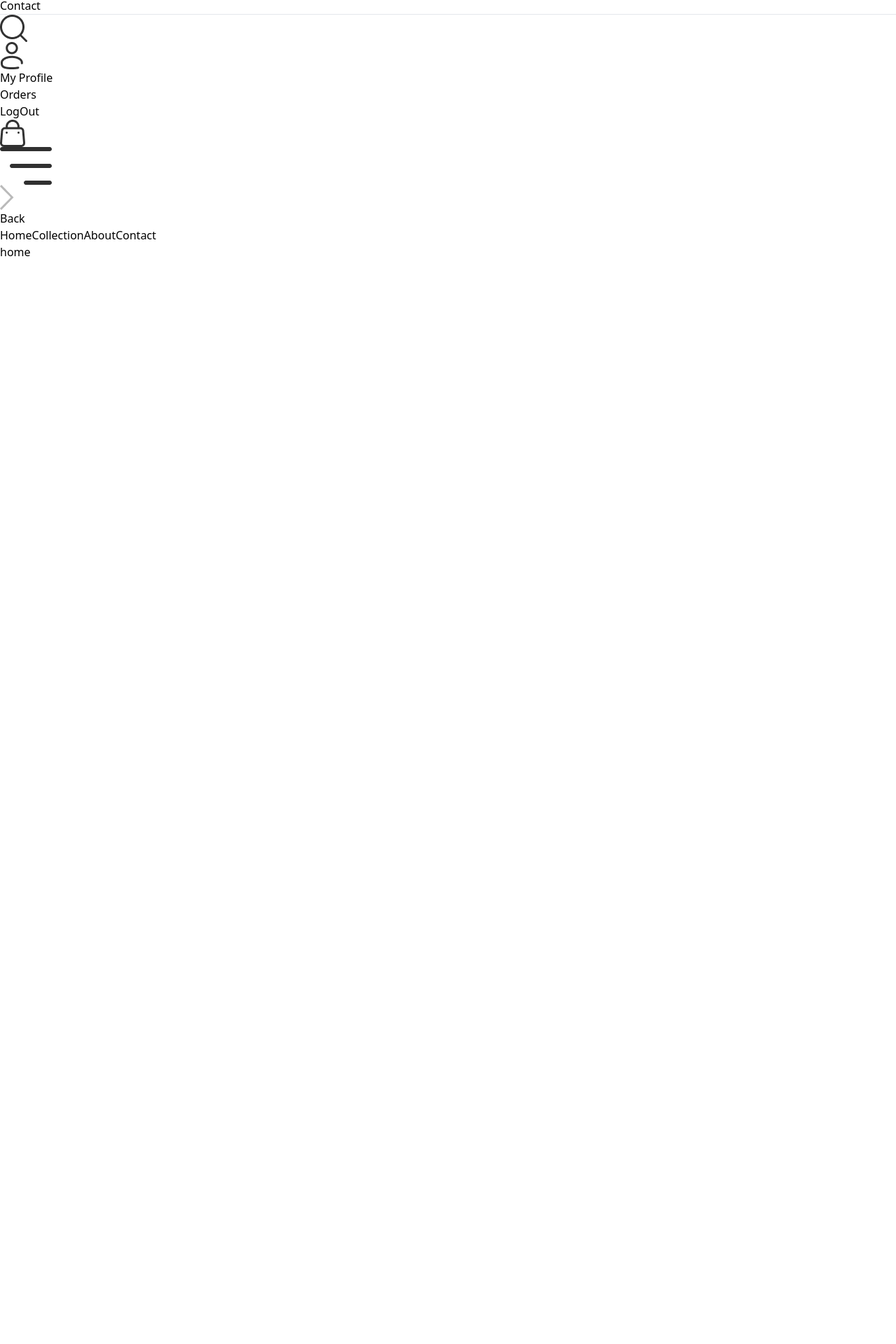
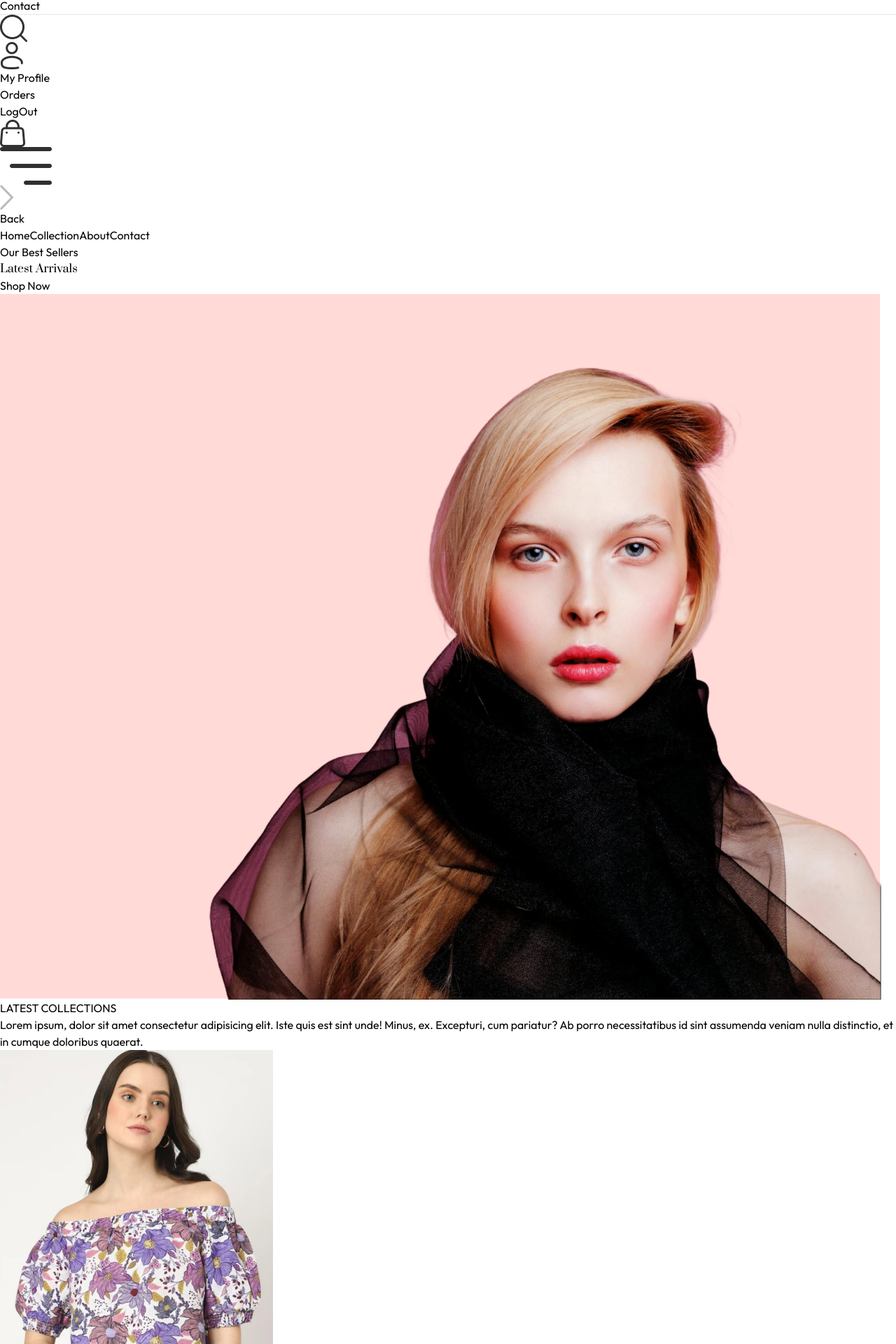
Before and after one commit to Nafis-Foysal-Ashik/Ecommerce, a React (Vite) app: page / in a window 1280 px wide. Shown: the part 150-2070 px from the top of the page at 70% size. Before the commit the page ends 800 px from the top, so only its background shows below. Built offline with nearby package versions, Linux system fonts and the light colour scheme.

Commit message:
some useful conponents and context added

```diff
--- a/src/App.jsx
+++ b/src/App.jsx
@@ -1,6 +1,6 @@
 import React from 'react'
 import { Routes, Route } from 'react-router-dom'
-import Home from './pages/home'
+import Home from './pages/Home'
 import Collecttion from './pages/Collection'
 import About from './pages/About'
 import Contact from './pages/Contact'
--- /dev/null
+++ b/src/components/Hero.jsx
@@ -0,0 +1,27 @@
+import React from 'react'
+import { assets } from '../assets/assets'
+
+function Hero() {
+  return (
+    <div className='flex flex-col sm:flex-row border border-gray-400'>
+    {/* Left Side */}
+        <div className='w-full sm:w-1/2 flex items-center justify-center py-10 sm:py-0'>
+            <div className='text-[#414141]'>
+                <div className='flex items-center gap-2'>
+                    <p className='w-8 md:w-11 h-[2px] bg-[#414141]'></p>
+                    <p className='font-medium text-sm md:text-base'>Our Best Sellers</p>
+                </div>
+                <h1 className='prata-regular text-4xl sm:py-3 lg:text-5xl leading-relaxed'>Latest Arrivals</h1>
+                <div className='flex items-center gap-2'>
+                    <p className='font-semibold text-sm md:text-base'>Shop Now</p>
+                    <p className='w-8 md:w-11 h-[2px] bg-[#414141]'></p>
+                </div>
+            </div>
+        </div>
+        {/* Hero Right Side */}
+        <img className='w-full sm:w-1/2' src={assets.hero_img} alt=""/>
+    </div>
+  )
+}
+
+export default Hero
--- /dev/null
+++ b/src/components/LatestCollection.jsx
@@ -0,0 +1,42 @@
+import React, { useContext, useEffect, useState } from 'react';
+import { ShopContext } from '../context/ShopContext';
+import Title from './Title';
+import ProductItem from './ProductItem';
+
+const LatestCollection = () => {
+    const { products } = useContext(ShopContext);
+    const [latestProducts, setLatestProducts] = useState([]);
+
+    useEffect(() => {
+        setLatestProducts(products.slice(0, 10));
+    }, []);
+
+    return (
+        <div className='my-10'>
+            <div className='text-center py-8 text-3xl'>
+                <Title text1={'LATEST'} text2={'COLLECTIONS'}/>
+                <p className='w-3/4 m-auto text-xs sm:text-sm md:text-base text-gray-600'>
+                    Lorem ipsum, dolor sit amet consectetur adipisicing elit. Iste quis est sint unde! Minus, ex. Excepturi, cum pariatur? Ab porro necessitatibus id sint assumenda veniam nulla distinctio, et in cumque doloribus quaerat.
+                </p>
+            </div>
+            {/* Rendering Products */}
+            <div className='grid grid-cols-2 sm:grid-cols-3 md:grid-cols-4 lg:grid-cols-5 gap-4 gap-y-6'>
+                {
+                latestProducts.map((item, index) => (
+                    // <div key={index} onClick={() => handleProductClick(item._id)}>
+                    <ProductItem
+                        key={index}
+                        id={item._id}
+                        image={item.image}
+                        name={item.name}
+                        price={item.price}
+                    />
+                    //  </div>
+                ))
+                }
+            </div>
+        </div>
+    )
+}
+
+export default LatestCollection;
--- /dev/null
+++ b/src/components/ProductItem.jsx
@@ -0,0 +1,18 @@
+import React, { useContext } from 'react';
+import { ShopContext } from '../context/ShopContext';
+import { Link } from 'react-router-dom';
+
+const ProductItem = ({ id, image, name, price }) => {
+    const { currency } = useContext(ShopContext) ;
+    return (
+        <Link className='text-gray-700 cursor-pointer' to={`/product/${id}`}>
+            <div className='overflow-hidden'>
+                <img className='hover:scale-110 transition ease-in-out' src={image[0]} alt=""/>
+            </div>
+            <p className='pt-3 pb-1 text-sm'>{name}</p>
+            <p className='text-sm font-medium'>{currency}{price}</p>
+        </Link>
+    )
+}
+
+export default ProductItem;
--- /dev/null
+++ b/src/components/Title.jsx
@@ -0,0 +1,12 @@
+import React from 'react'
+
+const Title = ({text1,text2}) => {
+  return (
+    <div className='inline-flex gap-2 items-center mb-3'>
+        <p className='text-gray-500'>{text1} <span className='text-gray-700 font-medium'>{text2}</span> </p>
+        <p className='w-8 sm:w-12 h-[1px] sm:h-[2px] bg-gray-700'></p>
+    </div>
+  )
+}
+
+export default Title
--- /dev/null
+++ b/src/context/ShopContext.jsx
@@ -0,0 +1,88 @@
+import { createContext, useState } from "react";
+import { products } from "../assets/assets";
+import { toast } from "react-toastify";
+import { useNavigate } from "react-router-dom";
+
+// export indicated we can access it from any other components also
+export const ShopContext = createContext();
+
+const ShopContextProvider = (props) => {
+    const currency = '$';
+    const delivery_fee = 10;
+    const [search, setSearch] = useState('');
+    const [showSearch, setShowSearch] = useState(false);
+    const [cartItems, setCartItems] = useState({});
+    const navigate = useNavigate();
+
+    const addToCart = async (itemId, size) => {
+        if (!size) {
+            toast.error('Select Product Size');
+            return;
+        }
+
+        // creates a shallow copy of the current cartItems object
+        const cartData = { ...cartItems };
+
+        // specific size of that item (cartData[itemId][size]) exists
+        // (cartData[itemId][size] || 0) + 1 => If the size exists, it increments the quantity by 1. If the size doesn't exist (undefined), it initializes it to 0 and then adds 1.
+        if (cartData[itemId]) {
+            cartData[itemId][size] = (cartData[itemId][size] || 0) + 1;
+        } else {
+            // If the item with the given itemId doesn't exist in the cart, it initializes it with an object where the key is the size and the value is 1
+            cartData[itemId] = { [size]: 1 };
+        }
+
+        setCartItems(cartData);
+    };
+
+    const getCartCount = () => {
+        let totalCount = 0;
+        for (const items of Object.values(cartItems)) {
+            for (const count of Object.values(items)) {
+                totalCount += count;
+            }
+        }
+        return totalCount;
+    };
+
+    const updateQuantity = async (itemId,size,quantity) => {
+
+        let cartData = structuredClone(cartItems);
+        cartData[itemId][size] = quantity;
+        setCartItems(cartData);
+
+    }
+
+    const getCartAmount = async => {
+        let totalAmount = 0 ;
+        for(const items in cartItems){
+            let itemInfo = products.find((product)=>product._id === items);
+            for(const item in cartItems[items]){
+                try{
+                    if(cartItems[items][item]>0){
+                        totalAmount += itemInfo.price * cartItems[items][item];
+                    }
+                }catch(error){
+
+                }
+            }
+        }
+        return totalAmount;
+    }
+
+    //within this value , we can use this in any components using Context api
+    const value = {
+        products, currency, delivery_fee,
+        search, setSearch, showSearch, setShowSearch,
+        cartItems, addToCart, getCartCount,updateQuantity,
+        getCartAmount,navigate
+    };
+
+    return (
+        <ShopContext.Provider value={value}>
+            {props.children}
+        </ShopContext.Provider>
+    );
+};
+
+export default ShopContextProvider;
--- a/src/index.css
+++ b/src/index.css
@@ -1,3 +1,5 @@
+@import url('https://fonts.googleapis.com/css2?family=Outfit:wght@100..900&family=Prata&display=swap');
+
 @tailwind base;
 @tailwind components;
 @tailwind utilities;
@@ -8,3 +10,14 @@ active is a class which is normally hidden but when we click any navbar will be
 a.active hr{
     display: block;
 }
+
+*{
+    font-family: Outfit;
+}
+
+
+.prata-regular {
+    font-family: "Prata", serif;
+    font-weight: 400;
+    font-style: normal;
+}
--- a/src/main.jsx
+++ b/src/main.jsx
@@ -3,10 +3,13 @@ import { createRoot } from 'react-dom/client'
 import App from './App.jsx'
 import './index.css'
 import { BrowserRouter } from 'react-router-dom'
+import ShopContextProvider from './context/ShopContext.jsx'
 
 createRoot(document.getElementById('root')).render(
   //for route
   <BrowserRouter>
+    <ShopContextProvider>
     <App />
+    </ShopContextProvider>
   </BrowserRouter>,
 )
--- a/src/pages/Home.jsx
+++ b/src/pages/Home.jsx
@@ -1,9 +1,14 @@
 import React from 'react'
+import Hero from '../components/Hero'
+import LatestCollection from '../components/LatestCollection'
 
-const home = () => {
+const Home = () => {
   return (
-    <div>home</div>
+    <div>
+    <Hero/>
+    <LatestCollection/>
+    </div>
   )
 }
 
-export default home
+export default Home
```
